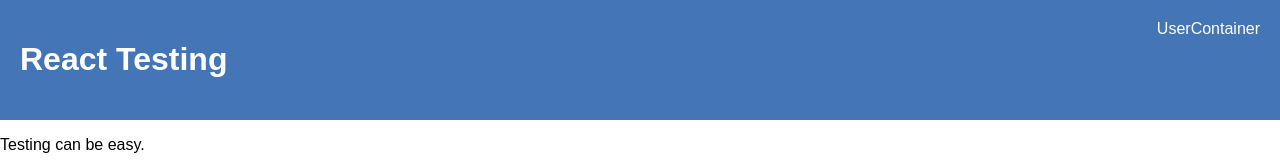
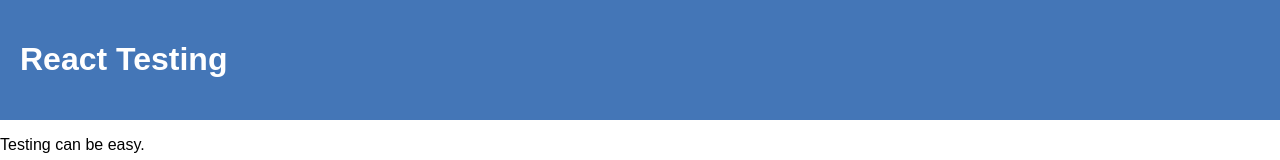
Before and after one commit to reergymerej/react-testing-talk, a React app: page / in a window 1280 px wide. Shown: the top 160 px of the page. Built offline with nearby package versions, Linux system fonts and the light colour scheme.

Commit message:
Add HOC template

```diff
--- a/src/UserContainer.js
+++ b/src/UserContainer.js
@@ -1,13 +1,19 @@
 import React from 'react'
+import { connect } from 'react-redux'
+
+const User = () => <div />
 
 class UserContainer extends React.Component {
   render() {
+    const { user } = this.props
     return (
       <div>
-        UserContainer
+        <User
+          user={user}
+        />
       </div>
     )
   }
 }
 
-export default UserContainer
+export default connect()(UserContainer)
```
Also changed, not shown: 2 other files (tests, documents, lock files or other folders).
